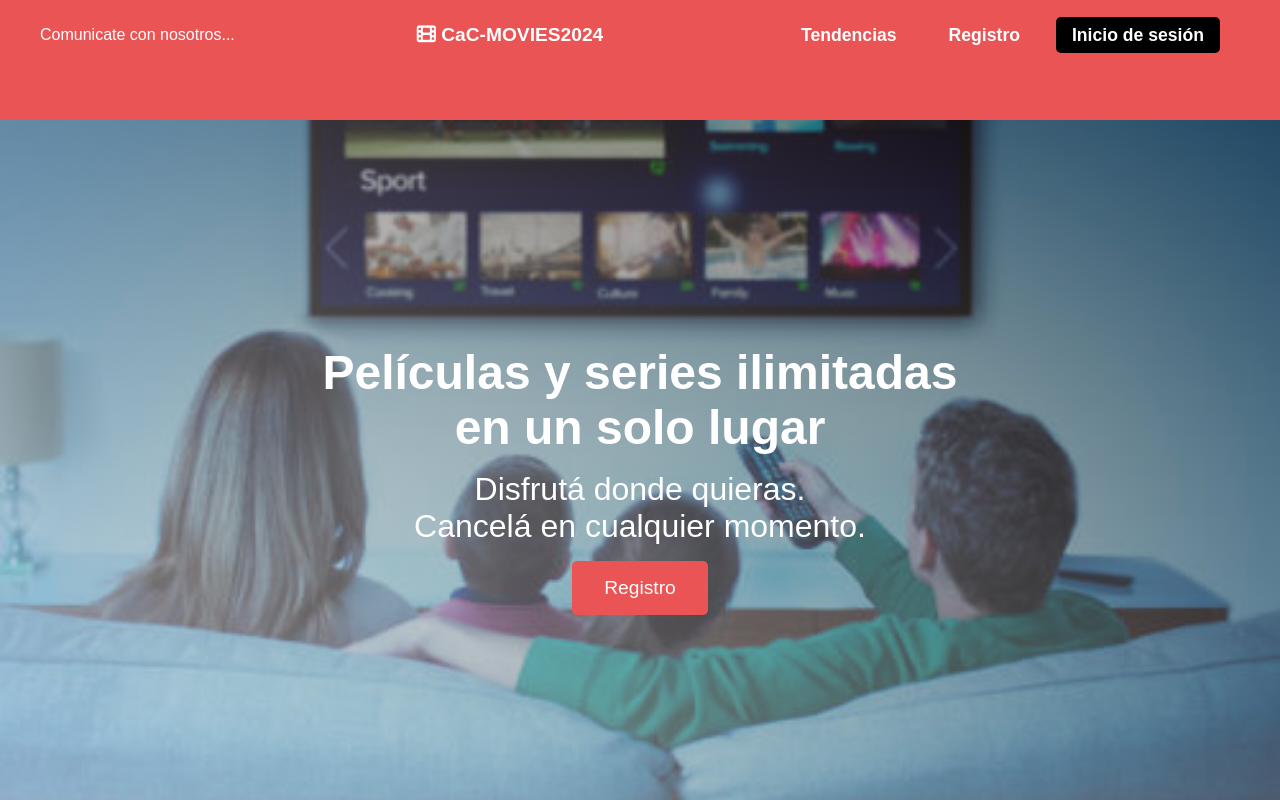
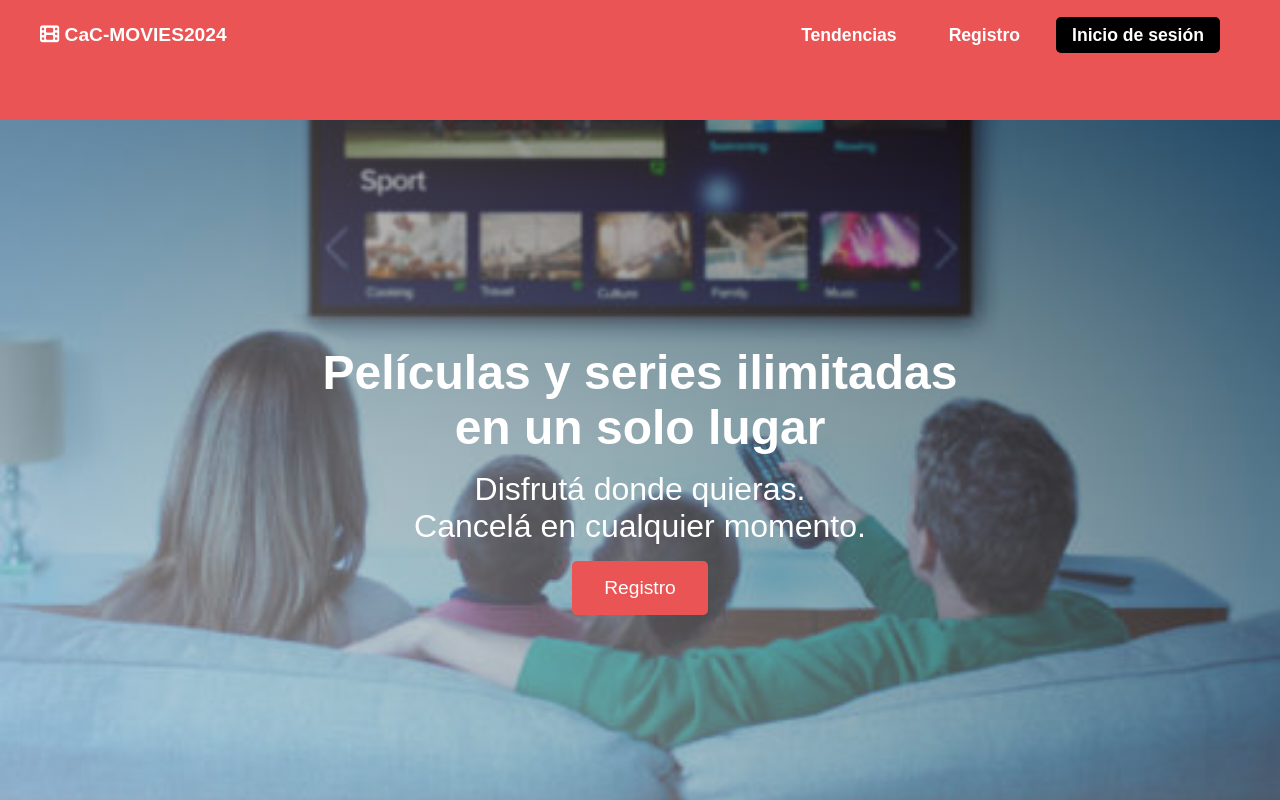
Before and after one commit to fDucatelli/CaC-24111-Ducatelli-PreEntrega, a plain HTML site: page index.html in a window 1280 px wide. Shown: the top 800 px of the page. Drawn offline with nearby package versions, Linux system fonts and the light colour scheme.

Commit message:
Update index.html

```diff
--- a/index.html
+++ b/index.html
@@ -32,8 +32,7 @@
         <header class="header">
                         <!-- Contenedor -->
             <nav class="navegacion">
-                <a >Comunicate con nosotros...</a>
-                <!-- Hijo1 -->
+                            <!-- Hijo1 -->
                 <a href="" class="anclaLogo">
                     <i class="fas fa-film" aria-hidden="true">  </i>
                     <span>CaC-MOVIES2024</span>
```
